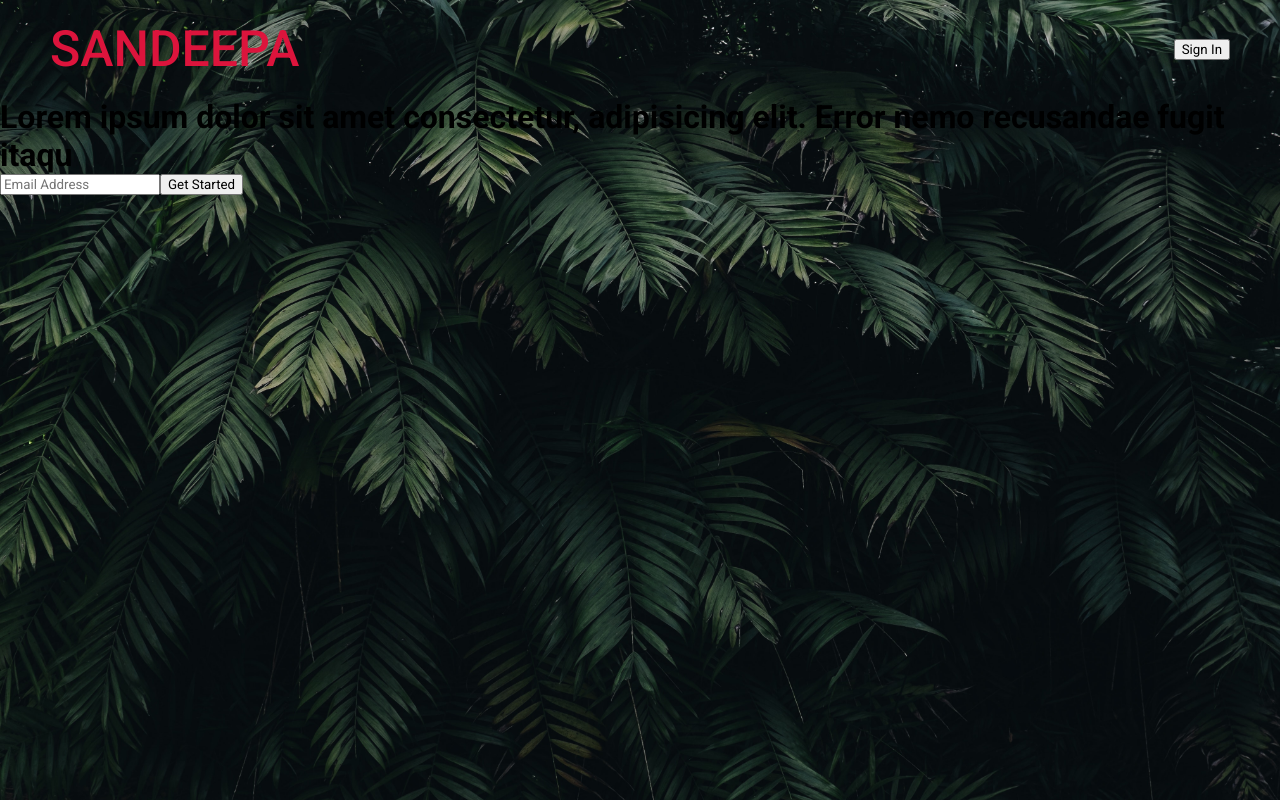
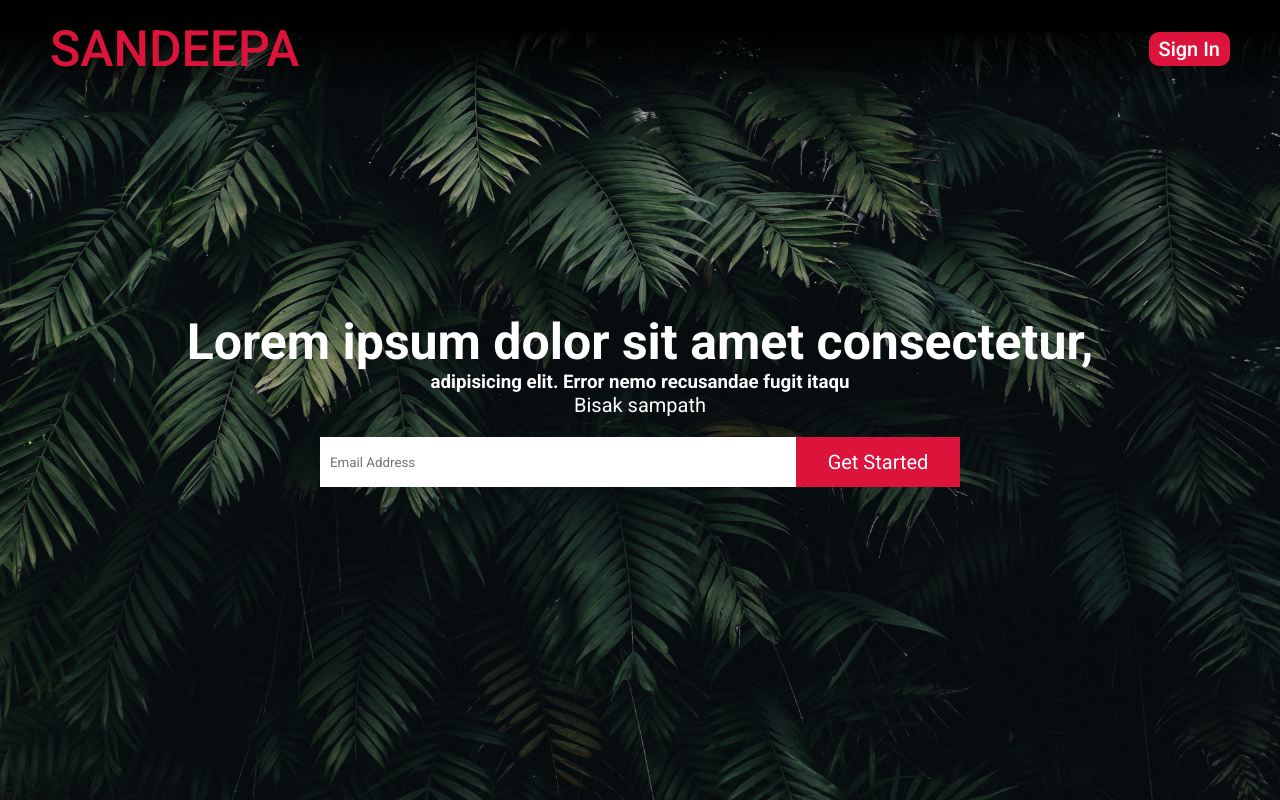
Before and after one commit to bisaksss/Sandeepa-Website, a React (Create React App) app: page /register in a window 1280 px wide. Built offline with nearby package versions, Linux system fonts and the light colour scheme.

Commit message:
add style to register page

```diff
--- a/src/pages/register/Register.jsx
+++ b/src/pages/register/Register.jsx
@@ -13,8 +13,12 @@
 
             <div className="container">
                 <h1>Lorem ipsum dolor sit amet consectetur,
-                    adipisicing elit. Error nemo recusandae fugit itaqu
+
                 </h1>
+
+                <h3>adipisicing elit. Error nemo recusandae fugit itaqu</h3>
+
+                <p>Bisak sampath</p>
 
                 <div className="input">
                     <input type="email" placeholder="Email Address" />
--- a/src/pages/register/register.scss
+++ b/src/pages/register/register.scss
@@ -3,6 +3,8 @@
     height: 100vh;
     background: url("regiback.jpg");
     background-size: cover;
+    position: relative;
+
 
 
     .top{
@@ -11,6 +13,8 @@
            display: flex;
            align-items: center;
            justify-content: space-between;
+           background: linear-gradient(to top, transparent 0% ,rgb(0, 0 , 0) 70%);
+
            .logo{
             font-size: 50px;
             font-weight: 500;
@@ -20,8 +24,66 @@
            }
            .loginButton{
 
+            background-color: crimson;
+            color: white;
+            border-radius: 10px;
+            padding: 5px 10px;
+            font-size: 20px;
+            font-weight: 500;
+            cursor: pointer;
+            border: none;
            }
        }
 
     }
+
+    .container{
+        width: 100%;
+        height: 100%;
+        position: absolute;
+        top: 0;
+        left: 0;
+        display: flex;
+        flex-direction: column;
+        align-items: center;
+        justify-content: center;
+        color: white;
+
+        h1{
+            font-size: 50px;
+        }
+        h2{
+            padding: 20px;
+        }
+        p{
+            font-size: 20px;
+
+        }
+        .input{
+            width: 50%;
+            background-color: white;
+            display: flex;
+            align-items: center;
+            justify-content: space-between;
+            margin-top: 20px;
+            height: 50px;
+            border-radius: 5px;
+
+            input{
+                flex: 9;
+                height: 100%;
+                padding: 0 10px;
+                border: none;
+            }
+            .regiterButton{
+                flex: 3;
+                height: 100%;
+                border: none;
+                background-color: crimson;
+                color: white;
+                font-size: 20px;
+            }
+        }
+
+    }
 }
```
